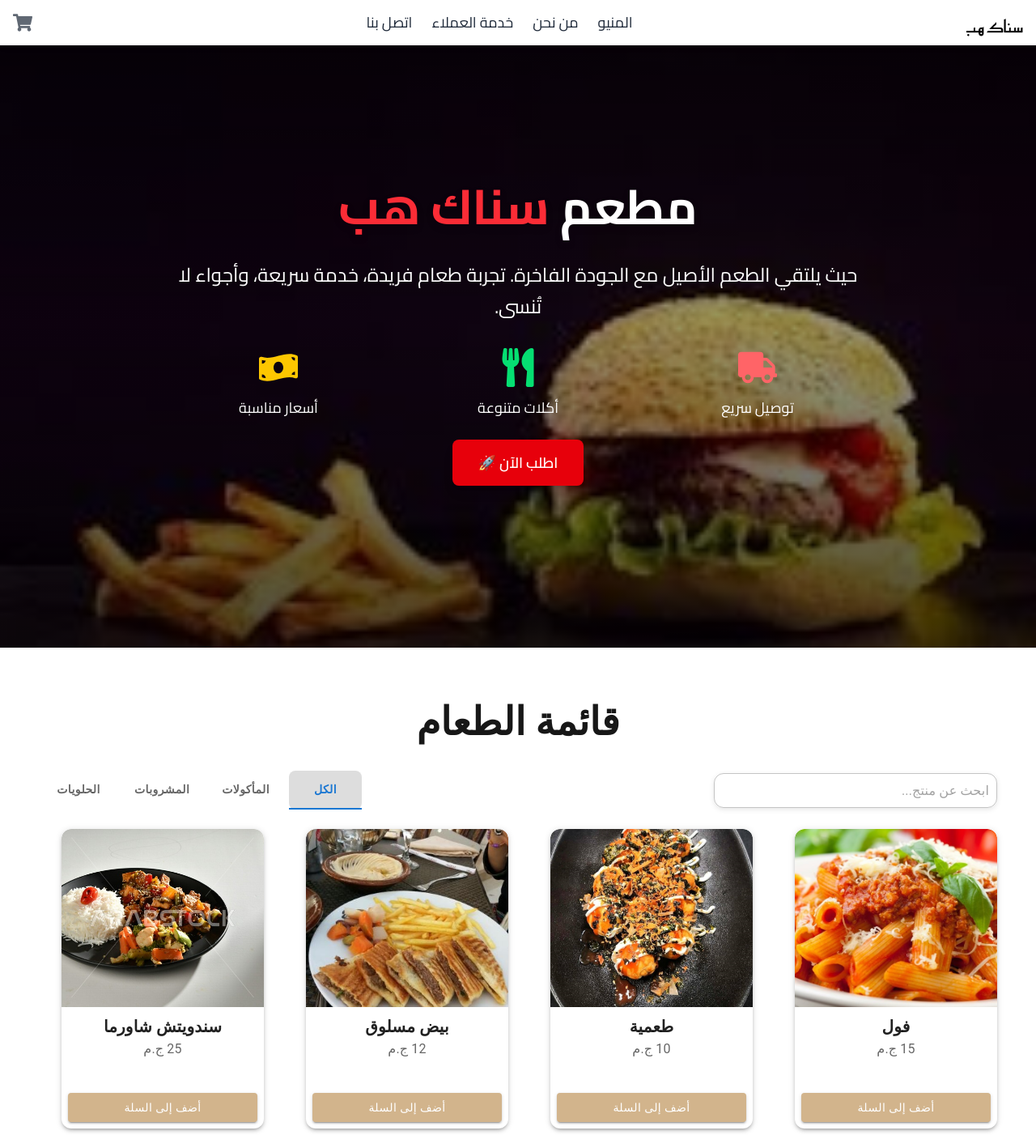
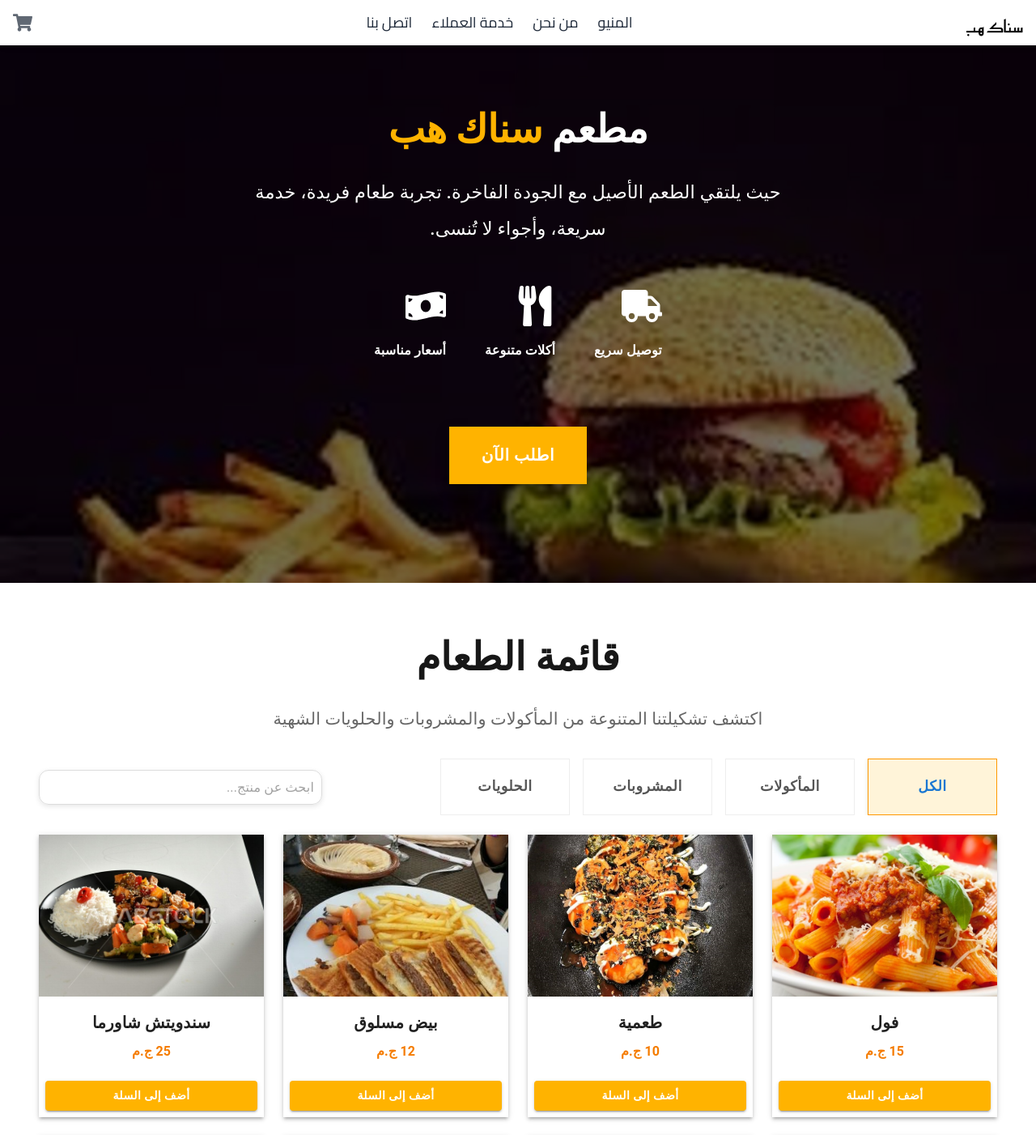
Before and after one commit to ashraf-sobhe/project, a Next.js app: page / in a window 1280 px wide. Shown: the top 1402 px of the page at 81% size. Built offline with nearby package versions, Linux system fonts and the light colour scheme.

Commit message:
edit hero & menu

```diff
--- a/src/app/components/ProductCard.tsx
+++ b/src/app/components/ProductCard.tsx
@@ -1,6 +1,13 @@
 "use client";
 
-import { Card, CardMedia, CardContent, Typography, CardActions, Button } from "@mui/material";
+import {
+  Card,
+  CardMedia,
+  CardContent,
+  Typography,
+  CardActions,
+  Button,
+} from "@mui/material";
 import { Product, useCart } from "../context/CartContext";
 
 interface ProductCardProps {
@@ -13,18 +20,13 @@
   return (
     <Card
       sx={{
-        width: 250,
-        height: 370,
+        height: "100%",
         display: "flex",
         flexDirection: "column",
         justifyContent: "flex-start",
-        borderRadius: 3,
+        borderRadius: 0,
         boxShadow: 3,
-        transition: "transform 0.2s, box-shadow 0.2s",
-        "&:hover": {
-          transform: "scale(1.05)",
-          boxShadow: 6,
-        },
+        overflow: "hidden",
       }}
     >
       <CardMedia
@@ -32,19 +34,36 @@
         image={product.image}
         alt={product.name}
         sx={{
-          height: 220,
+          height: 200,
           width: "100%",
           objectFit: "cover",
-          borderTopLeftRadius: 12,
-          borderTopRightRadius: 12,
+          transition: "transform 0.3s ease, filter 0.3s ease",
+          "&:hover": {
+            transform: "scale(1.08)",
+            filter: "brightness(1.1)",
+          },
         }}
       />
 
-      <CardContent sx={{ flexGrow: 1, pt: 1 }}>
-        <Typography variant="h6" component="div" fontWeight="bold">
+      <CardContent
+        sx={{
+          flexGrow: 1,
+          pt: 2,
+          textAlign: "center",
+        }}
+      >
+        <Typography
+          variant="h6"
+          component="div"
+          fontWeight="bold"
+          sx={{ mb: 1 }}
+        >
           {product.name}
         </Typography>
-        <Typography variant="body1" color="text.secondary">
+        <Typography
+          variant="body1"
+          sx={{ color: "#F57C00", fontWeight: "bold" }}
+        >
           {product.price} ج.م
         </Typography>
       </CardContent>
@@ -55,10 +74,11 @@
           fullWidth
           onClick={() => addToCart(product)}
           sx={{
-    backgroundColor: "#d2b48c", // بيج غامق
+            backgroundColor: "#FFB300",
             color: "#fff",
+            fontWeight: "bold",
             "&:hover": {
-      backgroundColor: "#9c7b4c", // أغمق شوية عند الهوفر
+              backgroundColor: "#F57C00",
             },
           }}
         >
--- a/src/app/components/ProductTabs.tsx
+++ b/src/app/components/ProductTabs.tsx
@@ -43,6 +43,18 @@
       <Typography variant="h3" fontWeight="bold" mb={4} align="center">
         قائمة الطعام
       </Typography>
+      <Typography
+        variant="h6"
+        color="text.secondary"
+        mb={4}
+        align="center"
+        sx={{
+          fontSize: { xs: "1.1rem", md: "1.3rem" },
+          fontWeight: 400,
+        }}
+      >
+        اكتشف تشكيلتنا المتنوعة من المأكولات والمشروبات والحلويات الشهية
+      </Typography>
 
       {/* شريط البحث والتابات */}
       <Box
@@ -55,6 +67,48 @@
           gap: 2,
         }}
       >
+        <Tabs
+          value={tab}
+          onChange={handleChange}
+          sx={{
+            flex: 1,
+            direction: "rtl",
+            "& .MuiTabs-indicator": { display: "none" },
+            "& .MuiTabs-flexContainer": {
+              justifyContent: { xs: "space-between", md: "flex-start" }, // صغير على الموبايل، عادي على الديسكتوب
+              gap: { xs: 0, md: 2 }, // أقل فراغ على الموبايل، فراغ أكبر على الديسكتوب
+            },
+            "& .MuiTab-root": {
+              flex: { xs: "1 1 auto", md: "initial" }, // توسّع تلقائي على الموبايل، حجم طبيعي على الديسكتوب
+              minWidth: { xs: 70, md: 160 }, // أصغر على الموبايل
+              minHeight: { xs: 40, md: 70 }, // أصغر على الموبايل
+              fontSize: { xs: "0.7rem", md: "1.1rem" }, // أصغر على الموبايل
+              textTransform: "none",
+              border: "1px solid #eee",
+              borderRadius: 0,
+              fontWeight: "bold",
+              color: "#555",
+              transition: "0.3s",
+              "&:hover": {
+                backgroundColor: "rgba(255, 179, 0, 0.08)",
+                color: "#FF9800",
+              },
+            },
+            "& .Mui-selected": {
+              backgroundColor: "rgba(255, 179, 0, 0.15)",
+              borderColor: "#FF9800",
+              color: "#FF9800",
+              boxShadow: "0px 2px 6px rgba(0,0,0,0.1)",
+            },
+          }}
+        >
+          <Tab label="الكل" />
+          <Tab label="المأكولات" />
+          <Tab label="المشروبات" />
+          <Tab label="الحلويات" />
+        </Tabs>
+
+        {/* البحث */}
         <TextField
           variant="outlined"
           placeholder="ابحث عن منتج..."
@@ -66,41 +120,19 @@
             "& .MuiOutlinedInput-root": {
               borderRadius: 3,
               boxShadow: "0px 2px 6px rgba(0,0,0,0.1)",
+              "& fieldset": { borderColor: "#ddd" },
+              "&:hover fieldset": { borderColor: "#FF9800" },
+              "&.Mui-focused fieldset": {
+                borderColor: "#FF9800",
+                borderWidth: 2,
+              },
             },
-            "& .MuiOutlinedInput-input": {
-              padding: "10px",
-            },
+            "& .MuiOutlinedInput-input": { padding: "10px" },
           }}
         />
-
-        <Tabs
-          value={tab}
-          onChange={handleChange}
-          sx={{
-            direction: "rtl",
-            "& .MuiTab-root": {
-              textTransform: "none",
-              borderRadius: 2,
-              mx: 0.5,
-              px: 2,
-              py: 1,
-              fontWeight: "bold",
-              transition: "0.3s",
-              "&:hover": { backgroundColor: "#f0f0f0" },
-            },
-            "& .Mui-selected": {
-              backgroundColor: "#ddd",
-            },
-          }}
-        >
-          <Tab label="الكل" />
-          <Tab label="المأكولات" />
-          <Tab label="المشروبات" />
-          <Tab label="الحلويات" />
-        </Tabs>
       </Box>
 
-      {/* عرض المنتجات باستخدام CSS Grid */}
+      {/* عرض المنتجات */}
       <Box
         sx={{
           display: "grid",
--- a/src/app/components/hero/Hero.tsx
+++ b/src/app/components/hero/Hero.tsx
@@ -1,76 +1,135 @@
-// app/components/hero/Hero.tsx
 "use client";
 
-import { motion } from "framer-motion";
-import { FaTruck, FaUtensils, FaMoneyBillWave } from "react-icons/fa";
+import dynamic from "next/dynamic";
+import { Box, Typography, Button, Container } from "@mui/material";
+import Image from "next/image";
 
-export default function Hero() {
+// أيقونات React Icons مع تعطيل SSR لتجنب مشاكل البناء
+const FaTruck = dynamic(() => import("react-icons/fa").then((mod) => mod.FaTruck), { ssr: false });
+const FaUtensils = dynamic(() => import("react-icons/fa").then((mod) => mod.FaUtensils), { ssr: false });
+const FaMoneyBillWave = dynamic(() => import("react-icons/fa").then((mod) => mod.FaMoneyBillWave), { ssr: false });
+
+export default function HeroSection() {
   return (
-    <section
-      className="relative bg-cover bg-center min-h-screen flex items-center justify-center"
-      style={{
-        backgroundImage: "url('/hero.jpg')",
+    <Box
+      sx={{
+        position: "relative",
+        width: "100%",
+        minHeight: "90vh",
+        display: "flex",
+        alignItems: "center",
+        justifyContent: "center",
+        backgroundColor: "#000",
       }}
-      dir="rtl"
     >
-      {/* Overlay بجريدينت */}
-      <div className="absolute inset-0 bg-gradient-to-b from-black/70 via-black/40 to-black/70"></div>
+      {/* الخلفية */}
+      <Image
+        src="/hero.jpg"
+        alt="مطعم سناك هب"
+        fill
+        style={{ objectFit: "cover" }}
+        priority
+      />
+
+      {/* Overlay */}
+      <Box
+        sx={{
+          position: "absolute",
+          inset: 0,
+          backgroundColor: "rgba(0,0,0,0.55)",
+        }}
+      />
 
       {/* المحتوى */}
-      <div className="relative z-10 text-center text-white px-4 max-w-4xl">
+      <Container
+        sx={{
+          position: "relative",
+          zIndex: 2,
+          textAlign: "center",
+          color: "white",
+        }}
+      >
         {/* العنوان */}
-        <motion.h1
-          initial={{ opacity: 0, y: -50 }}
-          animate={{ opacity: 1, y: 0 }}
-          transition={{ duration: 1 }}
-          className="text-4xl sm:text-5xl md:text-6xl font-extrabold mb-6 drop-shadow-lg leading-snug"
+        <Typography
+          variant="h2"
+          component="h1"
+          sx={{
+            fontWeight: "bold",
+            mb: 2,
+            fontSize: { xs: "2rem", md: "3rem" },
+            lineHeight: 1.6,
+          }}
         >
-          مطعم <span className="text-red-500">سناك هب</span>
-        </motion.h1>
+          مطعم <span style={{ color: "#FFB300" }}>سناك هب</span>
+        </Typography>
 
         {/* الوصف */}
-        <motion.p
-          initial={{ opacity: 0, y: 30 }}
-          animate={{ opacity: 1, y: 0 }}
-          transition={{ duration: 1, delay: 0.3 }}
-          className="text-lg sm:text-xl md:text-2xl mb-8 leading-relaxed"
+        <Typography
+          variant="h6"
+          sx={{
+            mb: 10,
+            maxWidth: "700px",
+            margin: "0 auto",
+            fontSize: { xs: "1.1rem", md: "1.4rem" },
+            lineHeight: 2,
+            fontWeight: 500,
+          }}
         >
-          حيث يلتقي الطعم الأصيل مع الجودة الفاخرة.
-          تجربة طعام فريدة، خدمة سريعة، وأجواء لا تُنسى.
-        </motion.p>
+          حيث يلتقي الطعم الأصيل مع الجودة الفاخرة. تجربة طعام فريدة، خدمة
+          سريعة، وأجواء لا تُنسى.
+        </Typography>
 
-        {/* المميزات */}
-        <motion.div
-          initial={{ opacity: 0, scale: 0.9 }}
-          animate={{ opacity: 1, scale: 1 }}
-          transition={{ duration: 1, delay: 0.6 }}
-          className="grid grid-cols-1 sm:grid-cols-3 gap-6 mb-10"
+        {/* المميزات باستخدام FlexBox */}
+        <Box
+          sx={{
+            display: "flex",
+            flexDirection: { xs: "column", sm: "row" },
+            justifyContent: "center",
+            alignItems: "center",
+            gap: 6,
+            mt: 6,
+            mb: 10,
+            textAlign: "center",
+          }}
         >
-          <div className="flex flex-col items-center">
-            <FaTruck className="text-4xl sm:text-5xl mb-3 text-red-400" />
-            <p className="text-lg font-medium">توصيل سريع</p>
-          </div>
-          <div className="flex flex-col items-center">
-            <FaUtensils className="text-4xl sm:text-5xl mb-3 text-green-400" />
-            <p className="text-lg font-medium">أكلات متنوعة</p>
-          </div>
-          <div className="flex flex-col items-center">
-            <FaMoneyBillWave className="text-4xl sm:text-5xl mb-3 text-yellow-400" />
-            <p className="text-lg font-medium">أسعار مناسبة</p>
-          </div>
-        </motion.div>
+          <Box>
+            <FaTruck size={50} color="white" style={{ marginBottom: "16px" }} />
+            <Typography variant="subtitle1" fontWeight="bold">
+              توصيل سريع
+            </Typography>
+          </Box>
 
-        {/* زر CTA */}
-        <motion.a
-          href="/menu"
-          initial={{ opacity: 0, scale: 0.8 }}
-          animate={{ opacity: 1, scale: 1 }}
-          transition={{ duration: 0.8, delay: 1 }}
-          className="bg-red-600 hover:bg-red-700 text-white px-8 py-3 rounded-lg text-lg font-semibold transition duration-300 shadow-lg"
+          <Box>
+            <FaUtensils size={50} color="white" style={{ marginBottom: "16px" }} />
+            <Typography variant="subtitle1" fontWeight="bold">
+              أكلات متنوعة
+            </Typography>
+          </Box>
+
+          <Box>
+            <FaMoneyBillWave size={50} color="white" style={{ marginBottom: "16px" }} />
+            <Typography variant="subtitle1" fontWeight="bold">
+              أسعار مناسبة
+            </Typography>
+          </Box>
+        </Box>
+
+        {/* زرار الطلب */}
+        <Button
+          variant="contained"
+          sx={{
+            backgroundColor: "#FFB300",
+            "&:hover": { backgroundColor: "#F57C00" },
+            borderRadius: "0px",
+            padding: { xs: "20px 50px", md: "18px 40px" },
+            fontSize: { xs: "1.35rem", md: "1.25rem" },
+            fontWeight: "bold",
+            boxShadow: "0px 6px 14px rgba(0,0,0,0.35)",
+          }}
         >
-          اطلب الآن 🚀
-        </motion.a>
-      </div>
-    </section>
+          اطلب الآن
+        </Button>
+      </Container>
+    </Box>
   );
 }
```
Also changed, not shown: public/hero.jpg. Lines whose indentation alone changed are shown as unchanged.
